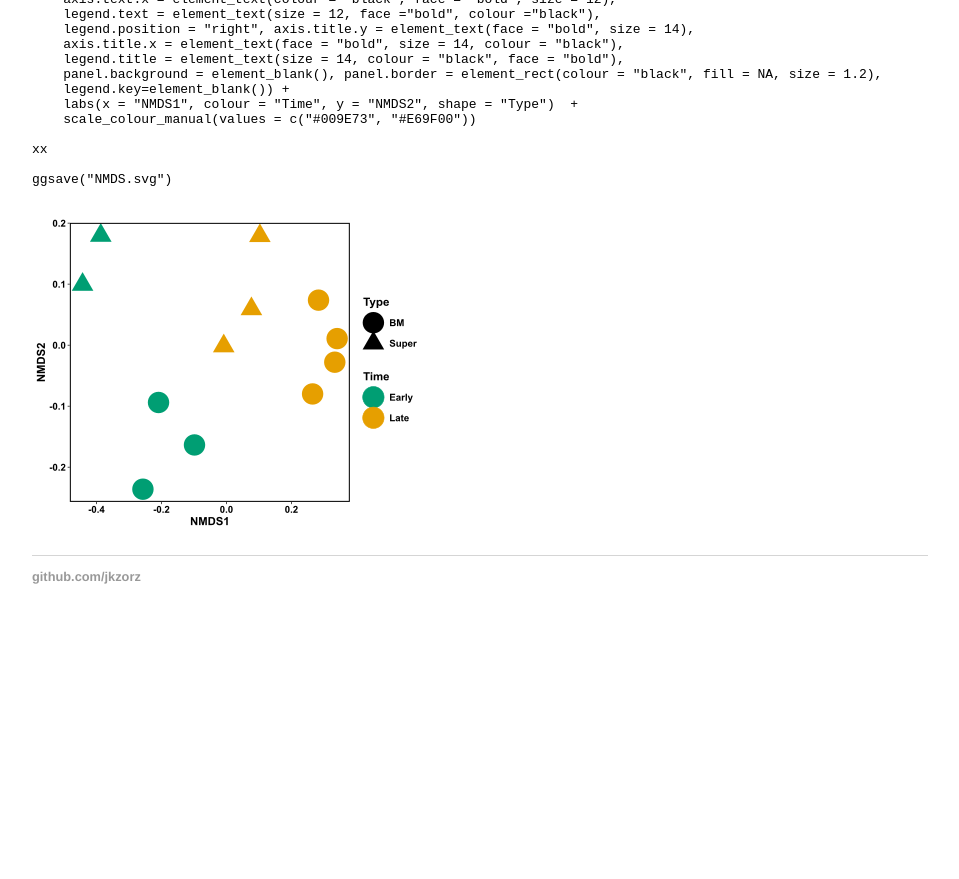
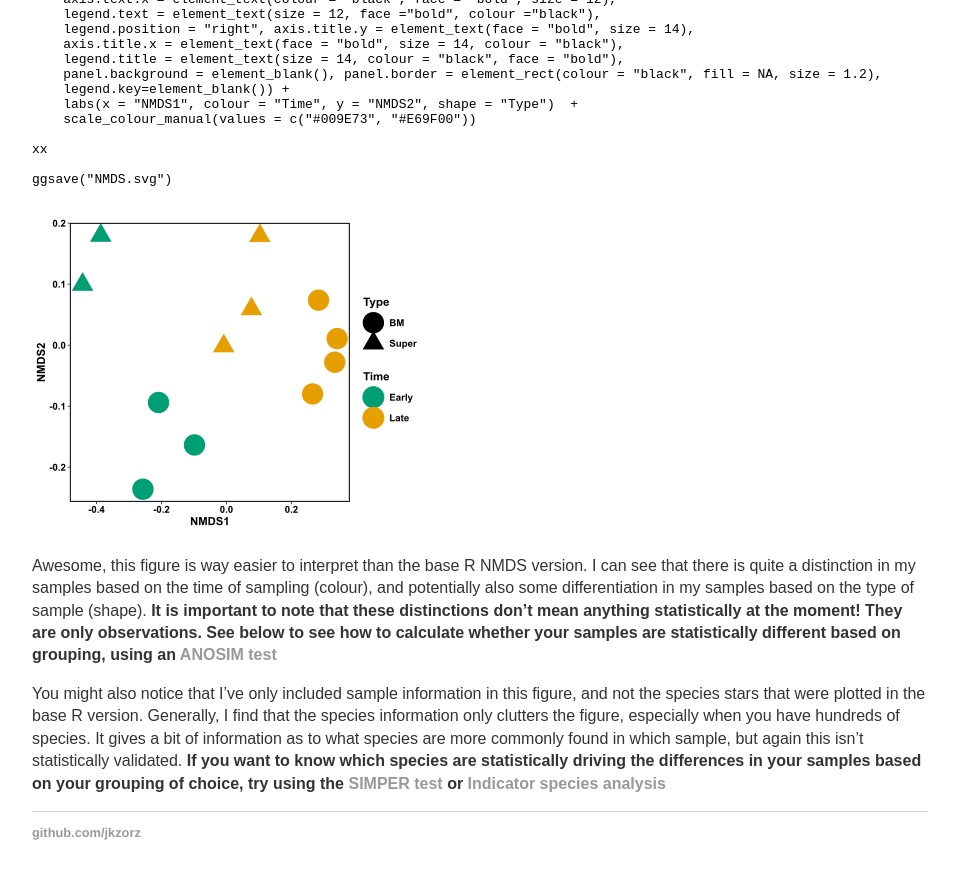
Before and after one commit to jkzorz/jkzorz.github.io, a Jekyll site: the page built from _posts/2019-06-06-NMDS.md, in a window 1280 px wide and 900 px high, scrolled down 2917 px. Shown: the top 879 px of the window, without its empty margins (160-1119 px from the left). Built offline with Jekyll 4.4.1, drawn with Linux system fonts in a browser that asks for light colours; before the commit the page ends 3561 px from its top, so only the background shows below that.

Commit message:
Update 2019-06-06-NMDS.md

```diff
--- a/_posts/2019-06-06-NMDS.md
+++ b/_posts/2019-06-06-NMDS.md
@@ -112,3 +112,8 @@ ggsave("NMDS.svg")
 
 
 ![useful image]({{ site.url }}/assets/NMDS.png)
+
+
+Awesome, this figure is way easier to interpret than the base R NMDS version. I can see that there is quite a distinction in my samples based on the time of sampling (colour), and potentially also some differentiation in my samples based on the type of sample (shape). <b> It is important to note that these distinctions don't mean anything statistically at the moment! They are only observations. See below to see how to calculate whether your samples are statistically different based on grouping, using an [ANOSIM test](https://mb3is.megx.net/gustame/hypothesis-tests/anosim)</b>
+
+You might also notice that I've only included sample information in this figure, and not the species stars that were plotted in the base R version. Generally, I find that the species information only clutters the figure, especially when you have hundreds of species.  It gives a bit of information as to what species are more commonly found in which sample, but again this isn't statistically validated. <b>If you want to know which species are statistically driving the differences in your samples based on your grouping of choice, try using the [SIMPER test](https://mb3is.megx.net/gustame/dissimilarity-based-methods/simper) or [Indicator species analysis](https://cran.r-project.org/web/packages/indicspecies/vignettes/indicspeciesTutorial.pdf)</b>
```
